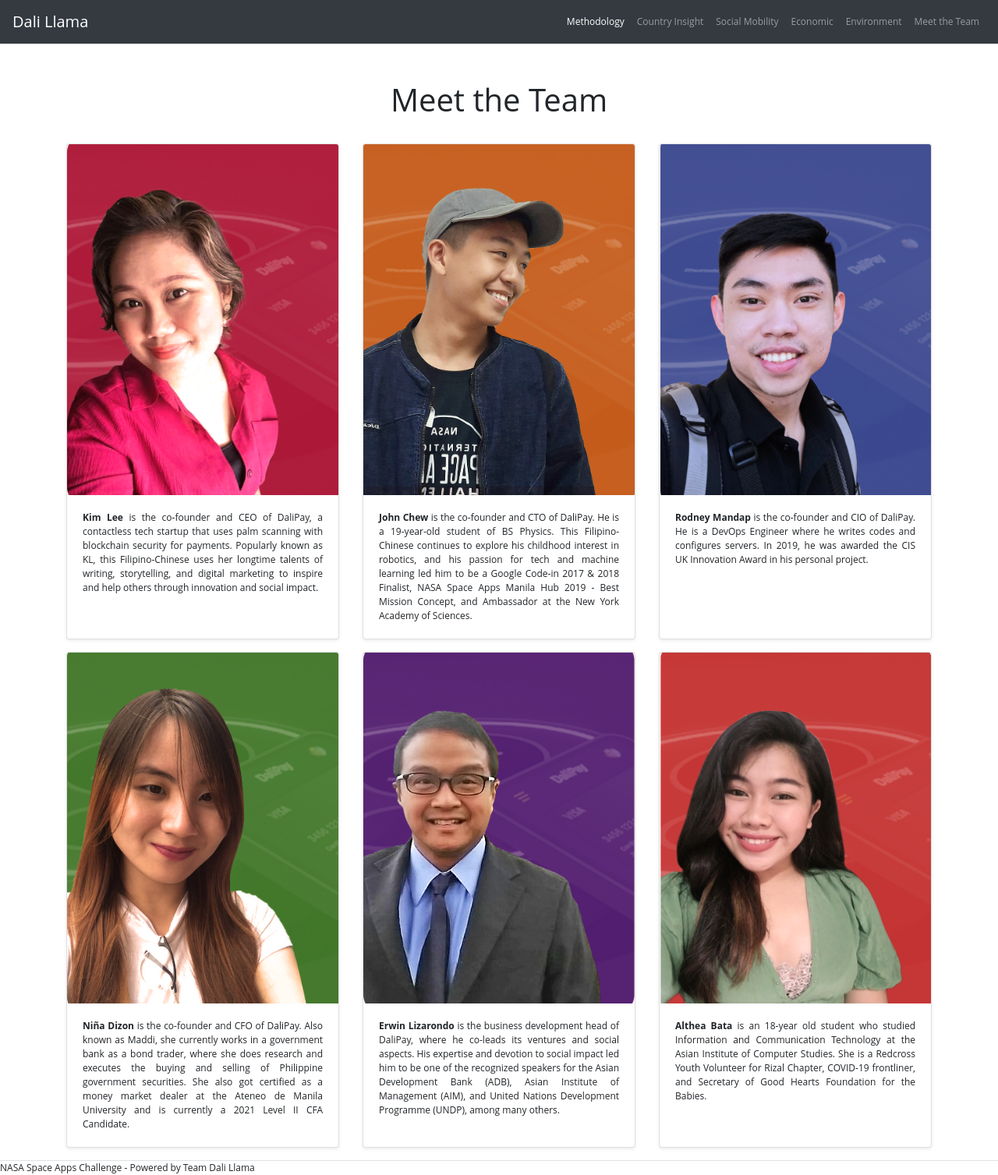
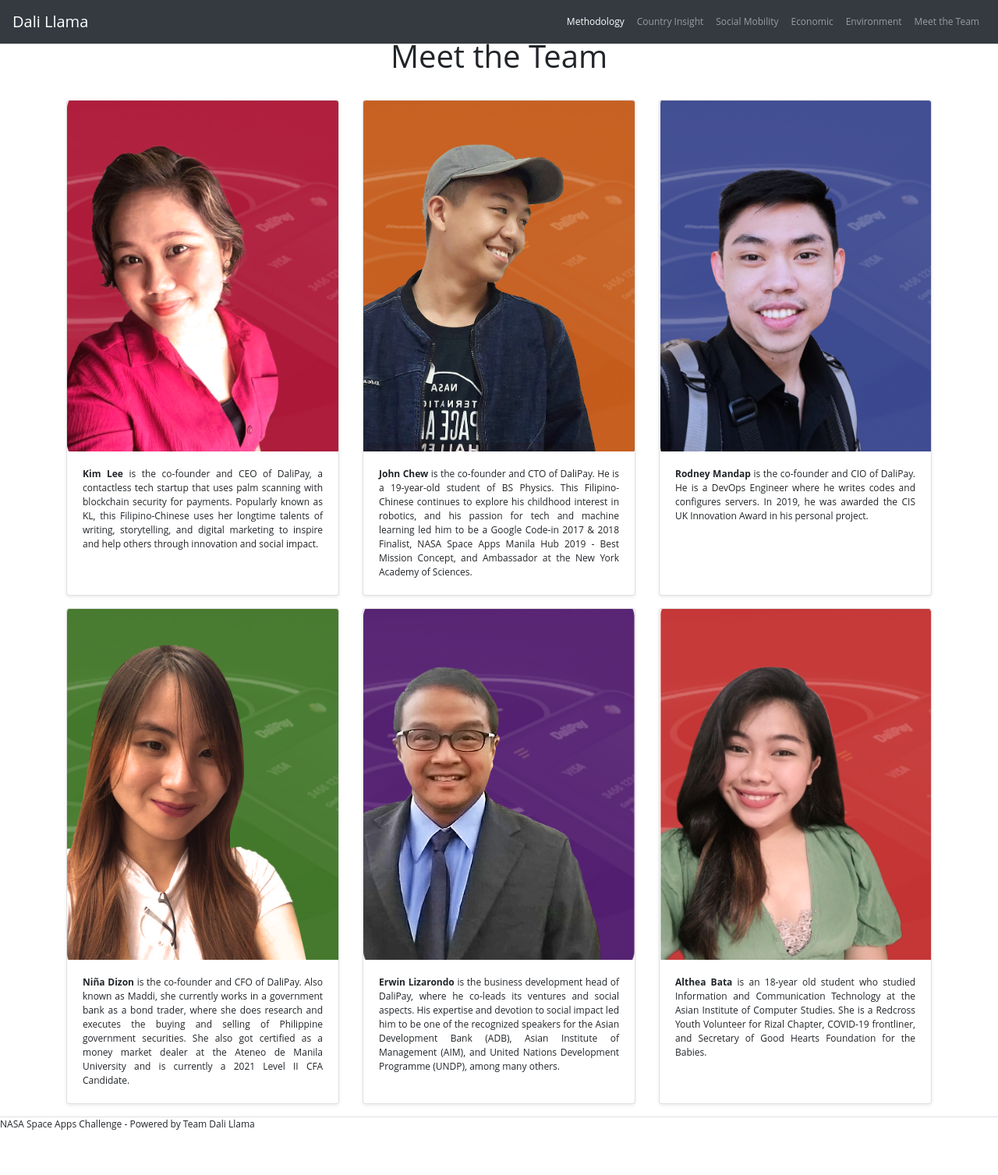
Before and after one commit to rodneymandap/dali-llama, a Flask app: page /team in a window 1280 px wide. Shown: the whole page at 78% size. After the commit the page ends 1449 px from the top, so only its background shows below. Run offline with Flask 2, Linux system fonts and the light colour scheme; some libraries are stand-ins or nearby versions.

Commit message:
Style navbar with fixed-top & change height of the map

```diff
--- a/templates/base.html
+++ b/templates/base.html
@@ -12,7 +12,7 @@
 
 <body>
     {% block body %}
-    <nav class="navbar navbar-expand-lg navbar-dark bg-dark">
+    <nav class="navbar navbar-expand-lg navbar-dark bg-dark fixed-top">
         <a class="navbar-brand" href="/">Dali Llama</a>
         <button class="navbar-toggler" type="button" data-toggle="collapse" data-target="#navbarContent"
             aria-controls="navbarSupportedContent" aria-expanded="false" aria-label="Toggle navigation">
```
Also changed, not shown: templates/index.html (+3 -14 lines).
